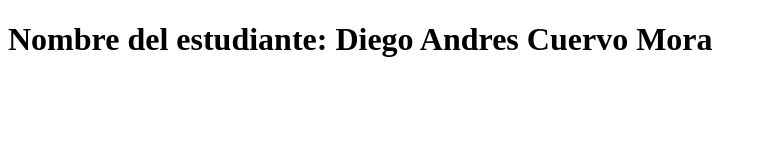
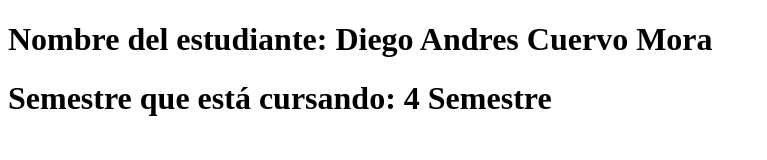
Before and after one commit to Diegocuervocuc/Taller_github, a plain HTML site: page index.html in a window 1280 px wide. Shown: the whole page, without its empty margins (0-767 px from the left). Drawn offline with Linux system fonts and the light colour scheme.

Commit message:
Se le agrega el smestre cursado

```diff
--- a/index.html
+++ b/index.html
@@ -7,6 +7,7 @@
 </head>
 <body>
     <h1>Nombre del estudiante: Diego Andres Cuervo Mora</h1>
+    <h1>Semestre que está cursando: 4 Semestre</h1>
 
 </body>
 </html>
```
